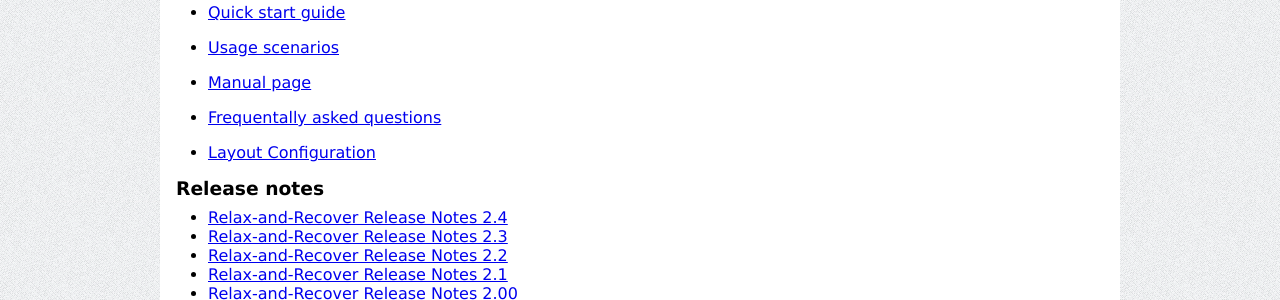
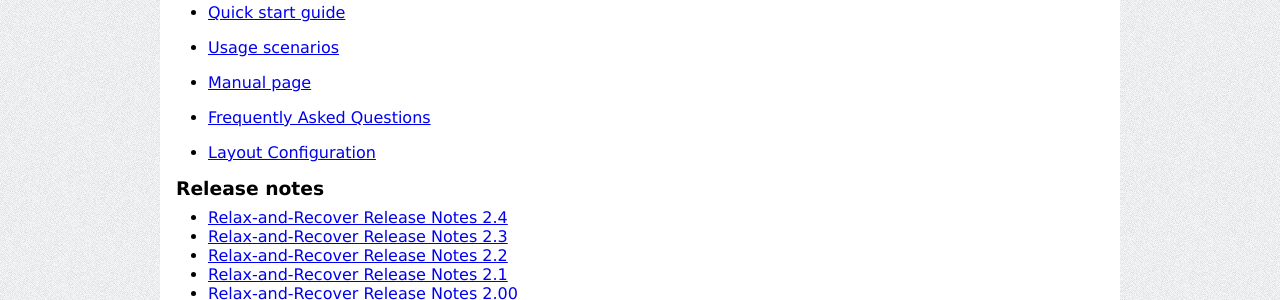
Before and after one commit to rear/rear.github.com, a Jekyll site: the page built from documentation/index.md, in a window 1280 px wide. Shown: the part 207-507 px from the top of the page. Built offline with Jekyll 4.4.1, drawn with Linux system fonts in a browser that asks for light colours; comment, search, counter and statistics services are not loaded.

Commit message:
fix fypo in FAQ

```diff
--- a/documentation/index.md
+++ b/documentation/index.md
@@ -13,7 +13,7 @@
 
  - [Manual page](https://github.com/rear/rear/blob/master/doc/rear.8.adoc)
 
- - [Frequentally asked questions](http://relax-and-recover.org/documentation/faq)
+ - [Frequently Asked Questions](http://relax-and-recover.org/documentation/faq)
 
  - [Layout Configuration](https://github.com/rear/rear/blob/master/doc/user-guide/06-layout-configuration.adoc)
 
```
